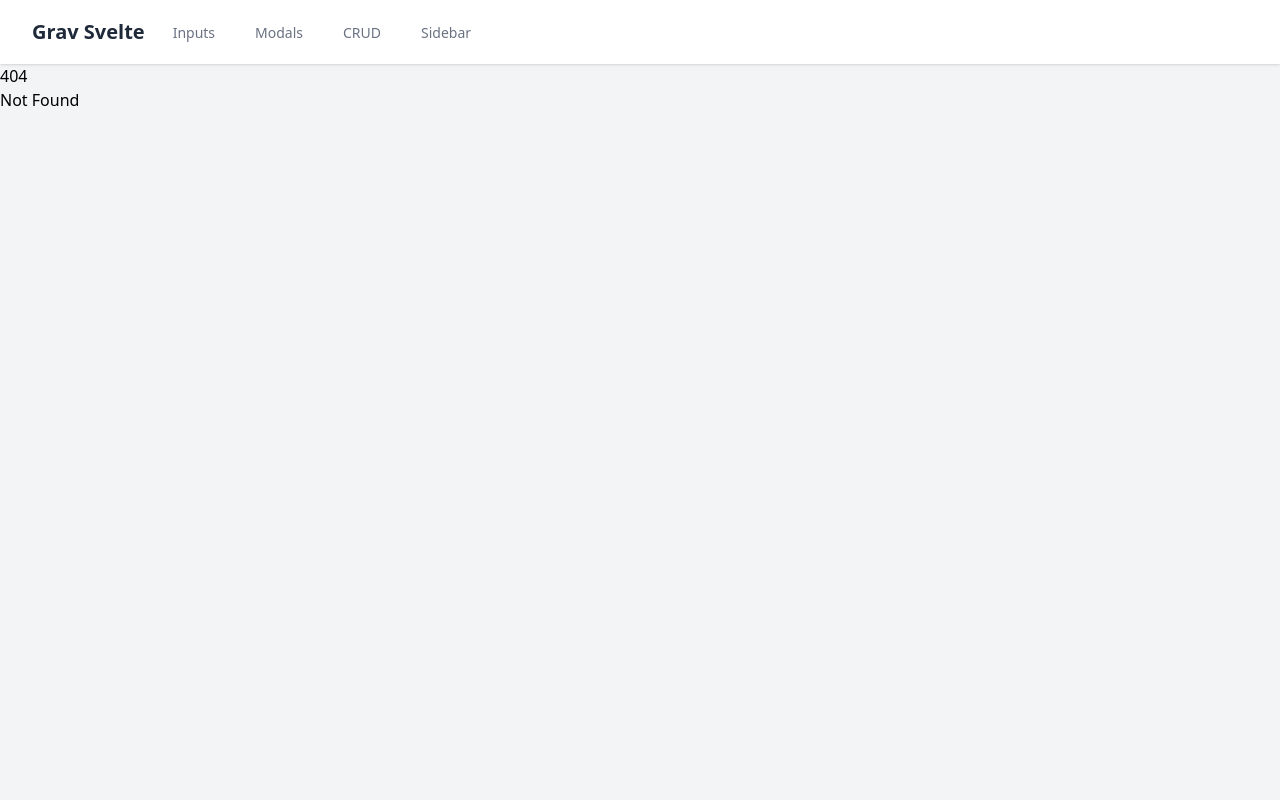
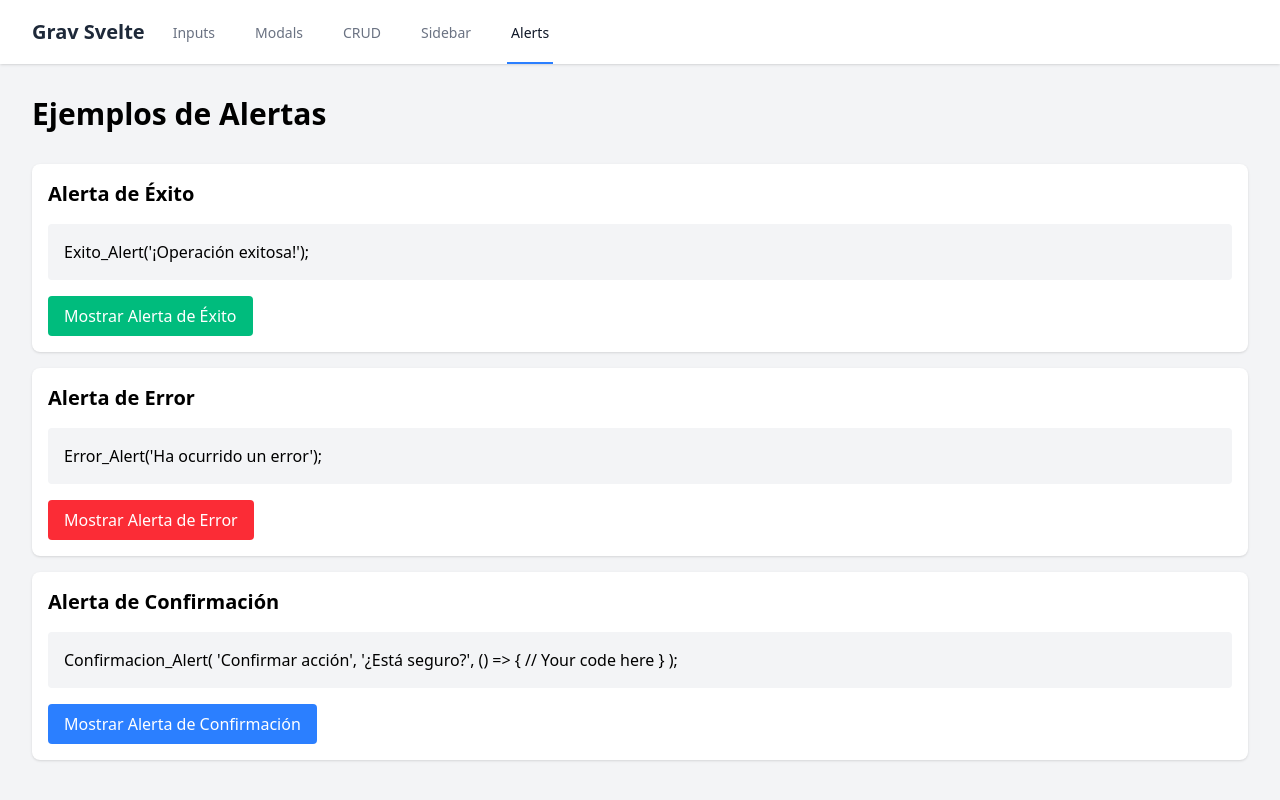
Before and after one commit to InvitafyDev/Grav_Svelte, a SvelteKit app: page /alertas in a window 1280 px wide. Before the commit this address had no page. Built offline with nearby package versions, Linux system fonts and the light colour scheme.

Commit message:
Alerts added

```diff
--- /dev/null
+++ b/src/lib/Alerts/alertConfig.ts
@@ -0,0 +1,55 @@
+import Swal from 'sweetalert2';
+
+export function Exito_Alert(titulo = 'Se guardo correctamente') {
+    Swal.fire({
+        icon: 'success',
+        title: titulo,
+        showConfirmButton: false,
+        timer: 1500
+    });
+}
+
+export function Error_Alert(titulo = 'Algo salió mal') {
+    Swal.fire({
+        icon: 'error',
+        title: titulo,
+        confirmButtonColor: '#10b981',
+        cancelButtonColor: '#EF4444',
+        confirmButtonText: 'OK',
+        focusConfirm: false,
+        focusCancel: false,
+        buttonsStyling: false,
+        customClass: {
+            denyButton: 'hidden',
+            confirmButton:
+                'text-red-500 background-transparent font-bold uppercase px-6 py-2 text-base  focus:outline-none mr-1 mb-1 ease-linear transition-all duration-150'
+        }
+    });
+}
+
+export function Confirmacion_Alert(titulo = 'Confirmación', texto = 'Desea guardar los cambios?', callback: () => void) {
+    return Swal.fire({
+        title: titulo,
+        text: texto,
+        icon: 'warning',
+        showCancelButton: true,
+        confirmButtonColor: '#10b981',
+        cancelButtonColor: '#EF4444',
+        confirmButtonText: 'Sí',
+        cancelButtonText: 'No',
+        focusConfirm: false,
+        focusCancel: false,
+        buttonsStyling: false,
+        customClass: {
+            denyButton: 'hidden',
+            confirmButton:
+                'bg-emerald-500 text-white active:bg-emerald-600 font-bold uppercase text-sm px-6 py-3 rounded shadow hover:shadow-lg outline-none focus:outline-none mr-1 mb-1 ease-linear transition-all duration-150',
+            cancelButton:
+                'text-red-500 background-transparent font-bold uppercase px-6 py-2 text-sm outline-none focus:outline-none mr-1 mb-1 ease-linear transition-all duration-150'
+        }
+    }).then((result) => {
+        if (result.isConfirmed) {
+            callback();
+        }
+    });
+}
--- /dev/null
+++ b/src/lib/Alerts/index.ts
@@ -0,0 +1,5 @@
+export {
+    Exito_Alert,
+    Error_Alert,
+    Confirmacion_Alert,
+} from './alertConfig.js';
--- a/src/lib/index.ts
+++ b/src/lib/index.ts
@@ -2,3 +2,4 @@ export * from './Modals/index.js';
 export * from './Inputs/index.js';
 export * from './CRUD/index.js';
 export * from './Sidebar/index.js';
+export * from './Alerts/index.js';
--- a/src/routes/+layout.svelte
+++ b/src/routes/+layout.svelte
@@ -50,6 +50,14 @@
                         >
                             Sidebar
                         </a>
+                        <a
+                            href="/alertas"
+                            class="{$page.url.pathname === '/alertas'
+                                ? 'border-blue-500 text-gray-900'
+                                : 'border-transparent text-gray-500 hover:border-gray-300 hover:text-gray-700'} inline-flex items-center px-1 pt-1 border-b-2 text-sm font-medium"
+                        >
+                            Alerts
+                        </a>
                     </div>
                 </div>
             </div>
@@ -90,6 +98,14 @@
                 >
                     Sidebar
                 </a>
+                <a
+                    href="/alertas"
+                    class="{$page.url.pathname === '/alertas'
+                        ? 'bg-blue-50 border-blue-500 text-blue-700'
+                        : 'border-transparent text-gray-500 hover:bg-gray-50 hover:border-gray-300 hover:text-gray-700'} block pl-3 pr-4 py-2 border-l-4 text-base font-medium"
+                >
+                    Alerts
+                </a>
             </div>
         </div>
     </nav>
--- /dev/null
+++ b/src/routes/alertas/+page.svelte
@@ -0,0 +1,97 @@
+<script lang="ts">
+    import {
+        Confirmacion_Alert,
+        Error_Alert,
+        Exito_Alert,
+    } from "$lib/index.js";
+
+    // Example usage of Exito_Alert:
+    // Exito_Alert('¡Operación exitosa!');
+    // Parameters:
+    // - titulo: string (optional) - Default: 'Se guardo correctamente'
+    function handleSuccess() {
+        Exito_Alert("¡Operación exitosa!");
+    }
+
+    // Example usage of Error_Alert:
+    // Error_Alert('Ha ocurrido un error');
+    // Parameters:
+    // - titulo: string (optional) - Default: 'Algo salió mal'
+    function handleError() {
+        Error_Alert("Ha ocurrido un error");
+    }
+
+    // Example usage of Confirmacion_Alert:
+    // Confirmacion_Alert(
+    //     'Confirmar acción',           // titulo (optional)
+    //     '¿Está seguro?',             // texto (optional)
+    //     () => {                      // callback function
+    //         // Your code here
+    //     }
+    // );
+    // Parameters:
+    // - titulo: string (optional) - Default: 'Confirmación'
+    // - texto: string (optional) - Default: 'Desea guardar los cambios?'
+    // - callback: () => void - Function to execute when confirmed
+    function handleConfirmation() {
+        Confirmacion_Alert(
+            "Confirmar acción",
+            "¿Está seguro que desea proceder?",
+            () => {
+                // This function will be called if the user clicks "Yes"
+                Exito_Alert("¡Acción confirmada!");
+            }
+        );
+    }
+</script>
+
+<div class="container mx-auto p-8">
+    <h1 class="text-3xl font-bold mb-8">Ejemplos de Alertas</h1>
+
+    <div class="space-y-4">
+        <div class="p-4 bg-white rounded-lg shadow">
+            <h2 class="text-xl font-semibold mb-4">Alerta de Éxito</h2>
+            <div class="mb-4 p-4 bg-gray-100 rounded">
+                {@html "Exito_Alert('¡Operación exitosa!');"}
+            </div>
+            <button
+                on:click={handleSuccess}
+                class="bg-emerald-500 text-white px-4 py-2 rounded hover:bg-emerald-600 transition-colors"
+            >
+                Mostrar Alerta de Éxito
+            </button>
+        </div>
+
+        <div class="p-4 bg-white rounded-lg shadow">
+            <h2 class="text-xl font-semibold mb-4">Alerta de Error</h2>
+            <div class="mb-4 p-4 bg-gray-100 rounded">
+                {@html "Error_Alert('Ha ocurrido un error');"}
+            </div>
+            <button
+                on:click={handleError}
+                class="bg-red-500 text-white px-4 py-2 rounded hover:bg-red-600 transition-colors"
+            >
+                Mostrar Alerta de Error
+            </button>
+        </div>
+
+        <div class="p-4 bg-white rounded-lg shadow">
+            <h2 class="text-xl font-semibold mb-4">Alerta de Confirmación</h2>
+            <div class="mb-4 p-4 bg-gray-100 rounded">
+                {@html `Confirmacion_Alert(
+    'Confirmar acción',
+    '¿Está seguro?',
+    () => {
+        // Your code here
+    }
+);`}
+            </div>
+            <button
+                on:click={handleConfirmation}
+                class="bg-blue-500 text-white px-4 py-2 rounded hover:bg-blue-600 transition-colors"
+            >
+                Mostrar Alerta de Confirmación
+            </button>
+        </div>
+    </div>
+</div>
```
Also changed, not shown: package.json (+8 -3 lines), 1 other file (tests, documents, lock files or other folders).
